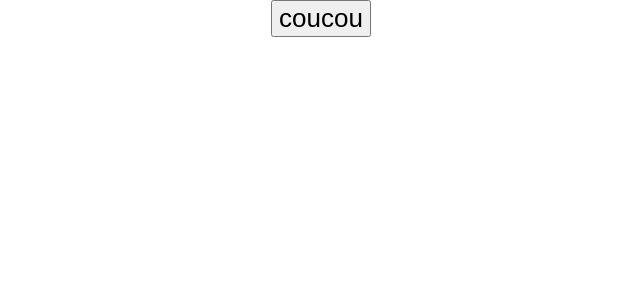
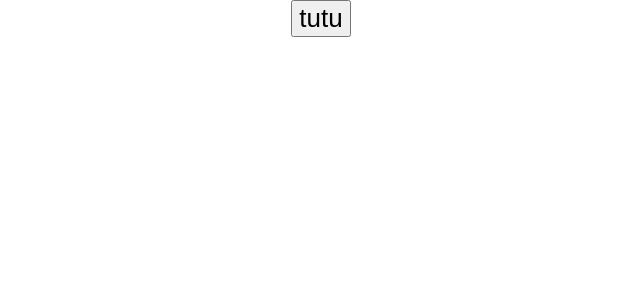
Before and after one commit to WildCodeSchool-2023-09/JS-RMT-React_If-Projet2-Obscuria, a React (Vite) app in the folder frontend/: page / in a window 1280 px wide. Shown: the top 300 px of the page, without its empty margins (319-959 px from the left). Built offline with nearby package versions, Linux system fonts and the light colour scheme.

Commit message:
changement chemin fecth

```diff
--- a/frontend/src/App.jsx
+++ b/frontend/src/App.jsx
@@ -1,17 +1,24 @@
 import "./App.css";
 
+import axios from "axios";
+
 function App() {
-  const getAllItems = () => {
-    fetch(`${import.meta.env.VITE_BACKEND_URL}/api/items`)
-      .then((response) => response.json())
-      .then((data) => console.info(data))
-      .catch((err) => console.error(err));
+  const getobscuriaitems = () => {
+    axios
+      .get(`${import.meta.env.VITE_BACKEND_URL}/api/films`)
+      .then((response) => {
+        console.info(response.data);
+      })
+      .catch((err) => {
+        console.error(err);
+      });
   };
   return (
     <div className="App">
-      <button onClick={getAllItems} type="button">
-        coucou
+      <button onClick={getobscuriaitems} type="button">
+        tutu
       </button>
+      <h1>{}</h1>
     </div>
   );
 }
```
